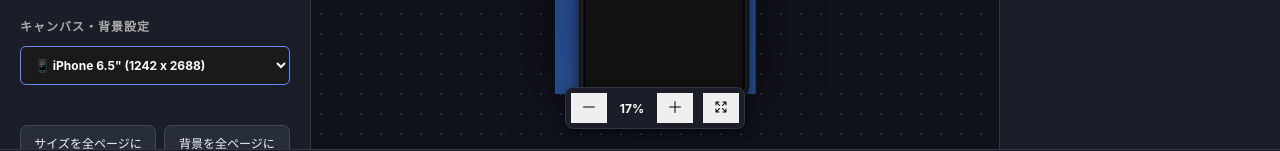
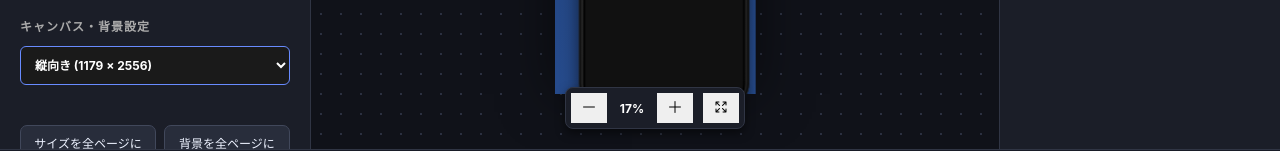
Before and after one commit to gaburieru-dotcom/FormCrossStudioApp, an Electron app: page index.html in a window 1280 px wide. Shown: the part 515-666 px from the top of the page. Drawn offline with nearby package versions, Linux system fonts and the light colour scheme.

Commit message:
Update screenshot size presets

```diff
--- a/index.html
+++ b/index.html
@@ -246,14 +246,14 @@
                     <div class="panel-title">キャンバス・背景設定</div>
                     <div class="inspector-row">
                         <select class="inspector-input" id="canvas-size" onchange="updateCanvasSize()" style="font-weight:bold; border-color:var(--accent);">
-                            <option value="iphone">📱 iPhone 6.5" (1242 x 2688)</option>
-                            <option value="iphone-pano">📱 iPhone パノラマ (2画面)</option>
-                            <option value="ipad">📱 iPad Pro (2048 x 2732)</option>
-                            <option value="ipad-pano">📱 iPad パノラマ (2画面)</option>
-<option value="iphone-landscape">iPhone 横向き (2688 × 1242)</option>
-<option value="iphone-landscape-pano">iPhone 横向き パノラマ (2画面)</option>
-<option value="ipad-landscape">iPad 横向き (2732 × 2048)</option>
-<option value="ipad-landscape-pano">iPad 横向き パノラマ (2画面)</option>
+                            <option value="iphone">縦向き (1179 × 2556)</option>
+                            <option value="iphone-landscape">横向き (2556 × 1179)</option>
+                            <option value="ipad">縦向き 大 (1206 × 2622)</option>
+                            <option value="ipad-landscape">横向き 大 (2622 × 1206)</option>
+                            <option value="iphone-pano">縦向き パノラマ (1179 × 5112)</option>
+                            <option value="iphone-landscape-pano">横向き パノラマ (5112 × 1179)</option>
+                            <option value="ipad-pano">縦向き 大 パノラマ (1206 × 5244)</option>
+                            <option value="ipad-landscape-pano">横向き 大 パノラマ (5244 × 1206)</option>
                         </select>
                     </div>
                     <div class="studio-actions" aria-label="全ページへの適用">
```
